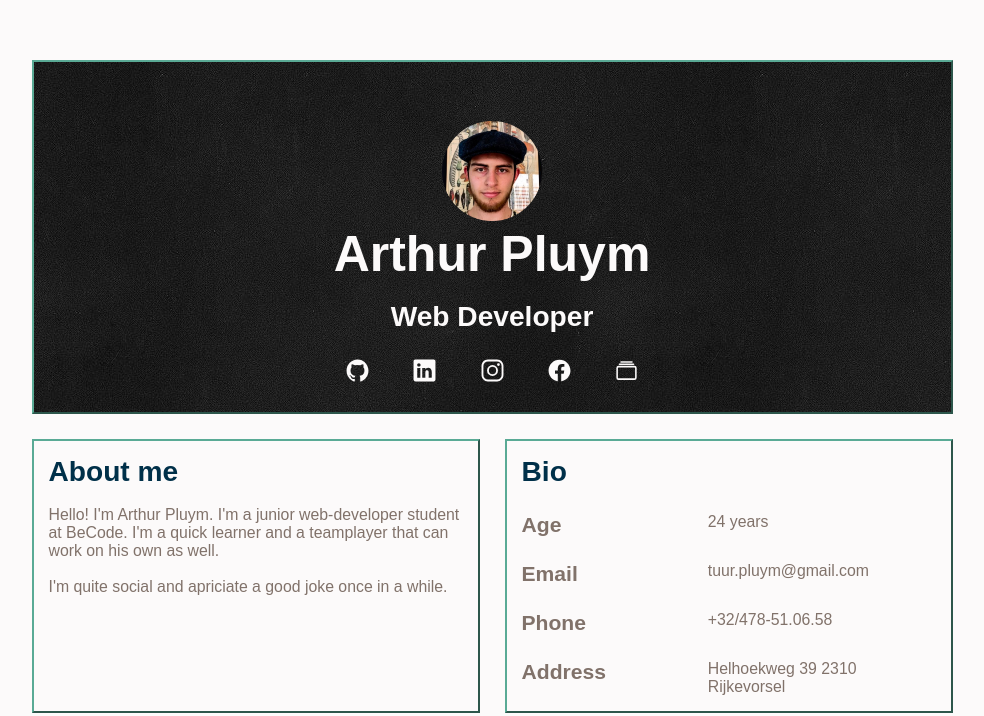
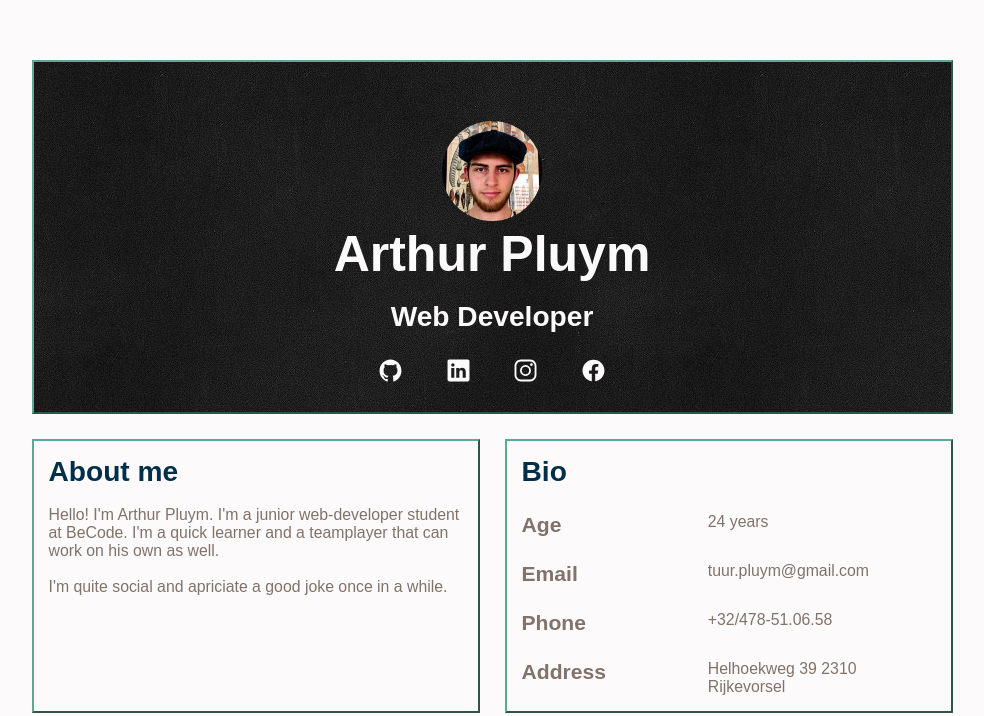
Before and after one commit to TheNewArthur/My-CV, a plain HTML site: page index.html in a window 1280 px wide. Shown: the part 115-831 px from the top of the page, without its empty margins (148-1132 px from the left). Drawn offline with nearby package versions, Linux system fonts and the light colour scheme.

Commit message:
removed useless icon

```diff
--- a/index.html
+++ b/index.html
@@ -20,8 +20,6 @@
                 <a class="icon" href="https://www.linkedin.com/in/arthur-pluym-0b7083181/" target="_blank"><ion-icon name="logo-linkedin"></ion-icon></a>
                 <a class="icon" href="https://www.instagram.com/arthurandhistory/" target="_blank"><ion-icon name="logo-instagram"></ion-icon></a>
                 <a class="icon" href="https://www.facebook.com/tuur.pluym/" target="_blank"><ion-icon name="logo-facebook"></ion-icon></a>
-
-                <a class="icon" href="#"><ion-icon name="albums-outline"></ion-icon></a>
             </nav>
 
         </div>
```
